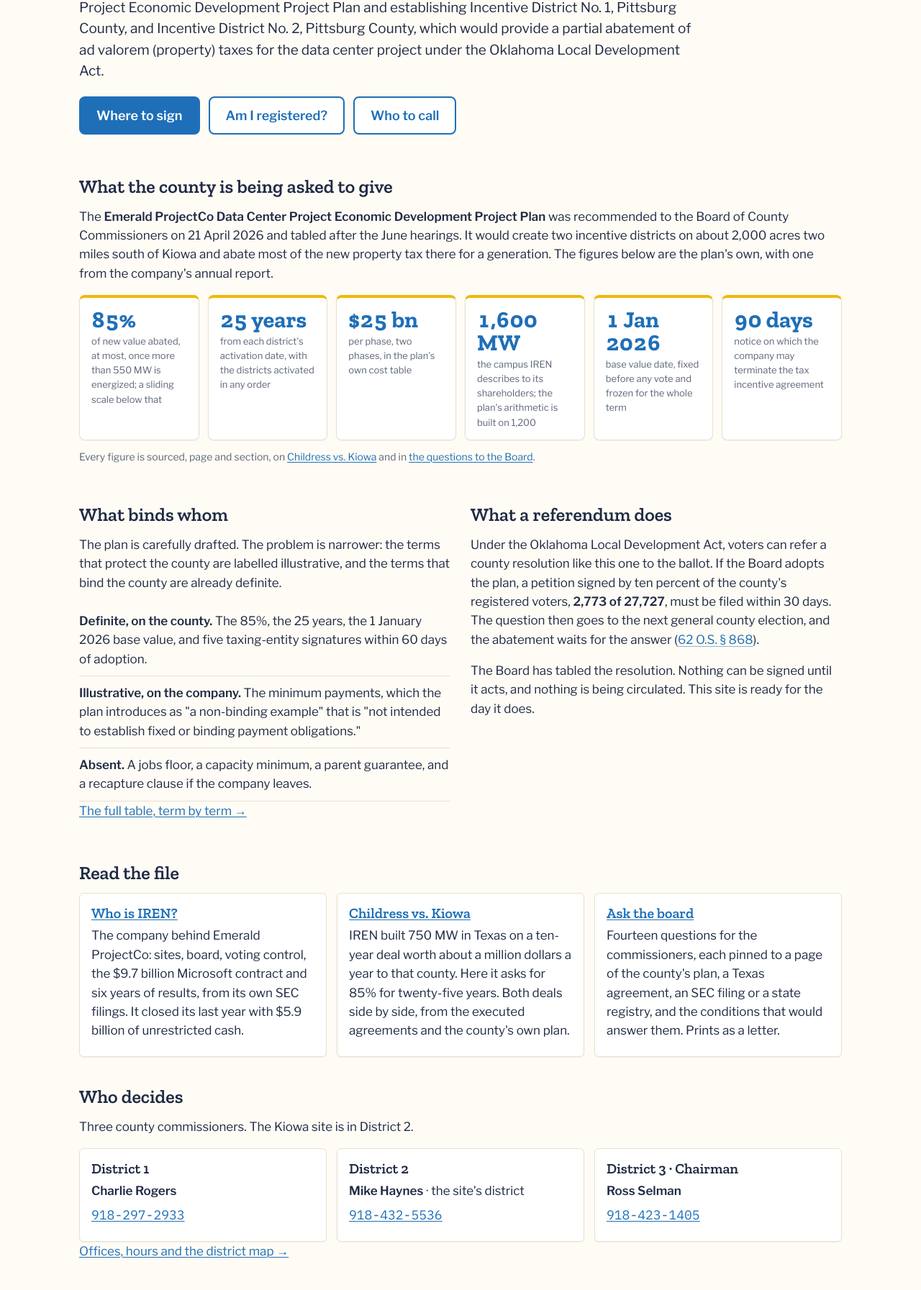
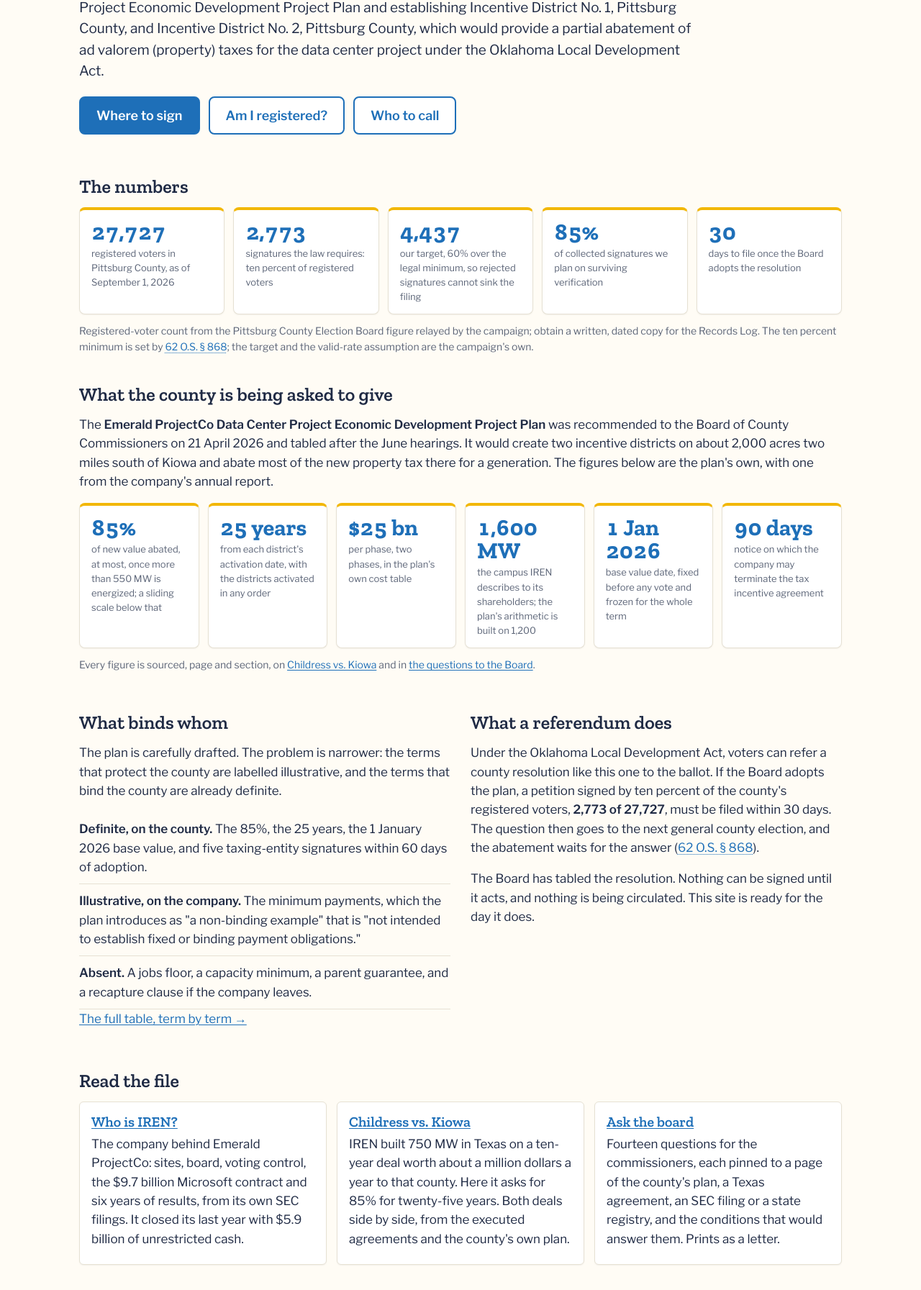
Before and after one commit to briankwest/petition, a FastAPI app: page / in a window 1280 px wide. Shown: the part 460-2253 px from the top of the page at 72% size. Run offline with FastAPI, Linux system fonts and the light colour scheme; data that the repository does not hold is empty.

Commit message:
home: the threshold numbers come from the admin-managed settings, shown whether or not counts are public

```diff
--- a/app/templates/public/home.html
+++ b/app/templates/public/home.html
@@ -30,6 +30,20 @@
 </section>
 {% endif %}
 
+{% if targets.registered_voters %}
+<section aria-labelledby="targets-h">
+  <h2 id="targets-h">The numbers</h2>
+  <div class="tiles">
+    <div class="tile"><span class="num">{{ targets.registered_voters|int }}</span><span class="lbl">registered voters in {{ petition.county }} County{% if targets.registered_voters_date %}, as of {{ targets.registered_voters_date|date }}{% endif %}</span></div>
+    <div class="tile"><span class="num">{{ targets.legal_minimum|int }}</span><span class="lbl">signatures the law requires: ten percent of registered voters</span></div>
+    <div class="tile"><span class="num">{{ targets.target|int }}</span><span class="lbl">our target{% if targets.overcollect_pct %}, {{ targets.overcollect_pct }}% over the legal minimum{% endif %}, so rejected signatures cannot sink the filing</span></div>
+    <div class="tile"><span class="num">{{ (targets.est_valid_rate * 100)|round|int }}%</span><span class="lbl">of collected signatures we plan on surviving verification</span></div>
+    <div class="tile"><span class="num">{% if targets.days_remaining is not none %}{{ targets.days_remaining }}{% else %}30{% endif %}</span><span class="lbl">{% if targets.days_remaining is not none %}days left to file, by {{ targets.filing_deadline|date }}{% else %}days to file once the Board adopts the resolution{% endif %}</span></div>
+  </div>
+  <p class="small">Registered-voter count{% if targets.registered_voters_source %} from the {{ targets.registered_voters_source }}{% endif %}. The ten percent minimum is set by <a class="cite" href="{{ cite_url('62-868') }}" rel="noopener" target="_blank">62 O.S. § 868</a>; the target and the valid-rate assumption are the campaign's own.</p>
+</section>
+{% endif %}
+
 <section aria-labelledby="deal-h">
   <h2 id="deal-h">What the county is being asked to give</h2>
   <p>The <strong>{{ petition.measure.project_name }}</strong> was recommended to the Board of County Commissioners on 21 April 2026 and tabled after the June hearings. It would create two incentive districts on about 2,000 acres two miles south of Kiowa and abate most of the new property tax there for a generation. The figures below are the plan's own, with one from the company's annual report.</p>
@@ -57,7 +71,7 @@
   </div>
   <div>
     <h2>What a referendum does</h2>
-    <p>Under the Oklahoma Local Development Act, voters can refer a county resolution like this one to the ballot. If the Board adopts the plan, a petition signed by ten percent of the county's registered voters, <strong>{{ petition.fmt.legal_minimum }} of {{ petition.fmt.registered_voters }}</strong>, must be filed within 30 days. The question then goes to the next general county election, and the abatement waits for the answer (<a class="cite" href="{{ cite_url('62-868') }}" rel="noopener" target="_blank">62 O.S. § 868</a>).</p>
+    <p>Under the Oklahoma Local Development Act, voters can refer a county resolution like this one to the ballot. If the Board adopts the plan, a petition signed by ten percent of the county's registered voters{% if targets.legal_minimum %}, <strong>{{ targets.legal_minimum|int }} of {{ targets.registered_voters|int }}</strong>,{% endif %} must be filed within 30 days. The question then goes to the next general county election, and the abatement waits for the answer (<a class="cite" href="{{ cite_url('62-868') }}" rel="noopener" target="_blank">62 O.S. § 868</a>).</p>
     <p>The Board has tabled the resolution. Nothing can be signed until it acts, and nothing is being circulated. This site is ready for the day it does.</p>
   </div>
 </section>
```
Also changed, not shown: app/routes/public.py (+12 -1 lines), tests/test_app.py (+8 -0 lines).
